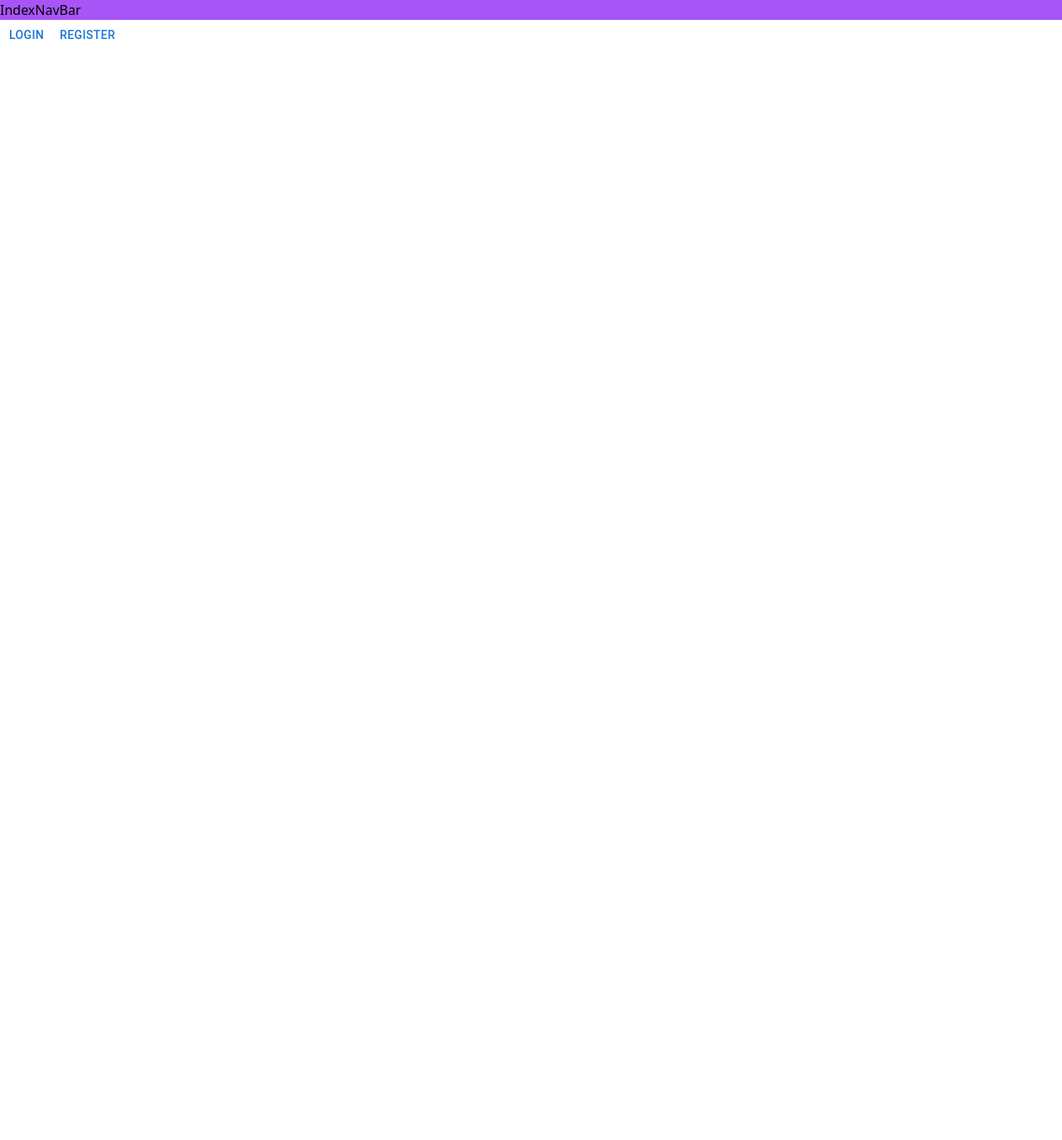
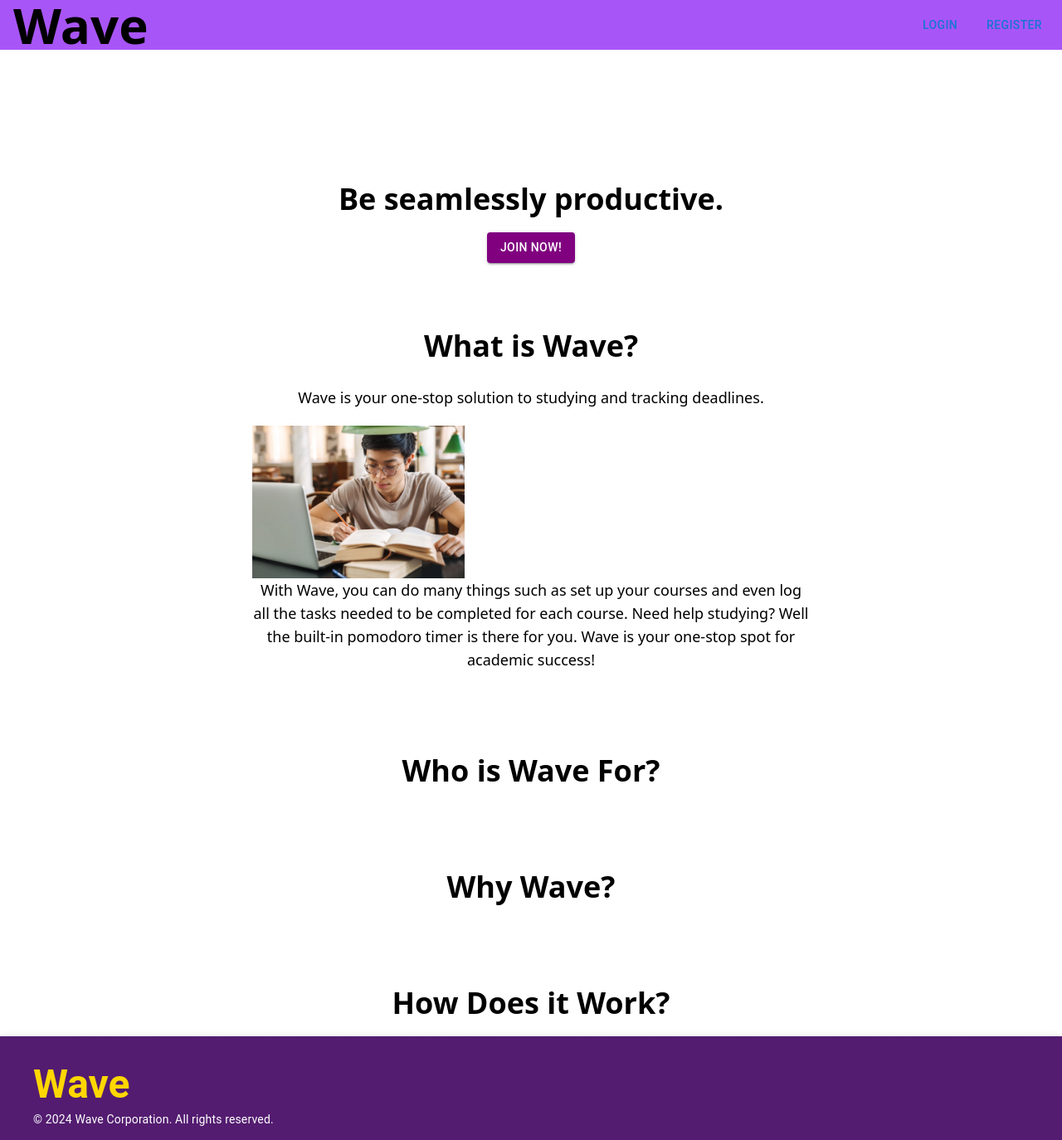
Before and after one commit to cama0000/schoolapp, a Next.js app in the folder schoolapp-frontend/: page / in a window 1280 px wide. Shown: the whole page at 83% size. Before the commit the page ends 800 px from the top, so only its background shows below. Built offline with nearby package versions, Linux system fonts and the light colour scheme.

Commit message:
added lots of stuff to index page and added course sidebar:

```diff
--- /dev/null
+++ b/schoolapp-frontend/src/components/CourseSideBar.jsx
@@ -0,0 +1,16 @@
+import { useAuth } from '@/context/AuthContext';
+import { useRouter } from 'next/router';
+import React from 'react';
+
+const CourseSideBar = () => {
+  const router = useRouter();
+  const { student } = useAuth();
+
+  return (
+    <div className='h-full w-64 bg-gray-300 text-white'>
+      Notebookdsklfdsklfdsfdslmdfskl
+    </div>
+  );
+}
+
+export default CourseSideBar;
--- /dev/null
+++ b/schoolapp-frontend/src/components/Footer.jsx
@@ -0,0 +1,22 @@
+import { AppBar, Toolbar, Typography } from '@mui/material';
+import React from 'react';
+
+const Footer = () => {
+  return (
+    <AppBar position="static" sx={{ backgroundColor: '#531c70', bottom: 0, width: '100%'}}>
+      <Toolbar>
+        <div style={{ display: 'flex', flexDirection: 'column', alignItems: 'flex-start', marginLeft: '16px' }}>
+          <Typography variant="h3" style={{ fontFamily: 'Roboto', color: 'gold', marginTop: '30px', marginBottom: '4px', fontWeight: 'bold' }}>
+            Wave
+          </Typography>
+
+          <Typography variant="body2" color="white" style={{ marginBottom: '15px' }}>
+            &copy; 2024 Wave Corporation. All rights reserved.
+          </Typography>
+        </div>
+      </Toolbar>
+    </AppBar>
+  );
+}
+
+export default Footer;
--- a/schoolapp-frontend/src/components/IndexNavBar.jsx
+++ b/schoolapp-frontend/src/components/IndexNavBar.jsx
@@ -1,8 +1,30 @@
+import { Button } from '@mui/material'
+import Link from 'next/link'
 import React from 'react'
 
 const IndexNavBar = () => {
   return (
-    <div className='bg-purple-500'>IndexNavBar</div>
+    <div className='bg-purple-500 w-screen h-16 flex items-center justify-between px-4'>
+      <span className="text-6xl font-bold">
+        Wave
+      </span>
+
+      <div className='flex space-x-4'>
+      <Link href="/login" passHref>
+        <Button className="text-white">
+          Login
+        </Button>
+      </Link>
+
+      <Link href="/register" passHref>
+        <Button className="text-white">
+          Register
+        </Button>
+      </Link>
+      </div>
+
+
+    </div>
   )
 }
 
--- a/schoolapp-frontend/src/components/ProtectedRoutes.jsx
+++ b/schoolapp-frontend/src/components/ProtectedRoutes.jsx
@@ -13,7 +13,6 @@ const ProtectedRoutes = (WrappedComponent) => {
                 router.push("/login");
             }
             else{
-                console.log("UHHHHHHH")
                 setLoading(false);
             }
         }, [isStudentAuthenticated])
--- a/schoolapp-frontend/src/pages/_app.js
+++ b/schoolapp-frontend/src/pages/_app.js
@@ -1,45 +1,89 @@
+// // import '../app/globals.css';
+// // import { ToastContainer } from 'react-toastify';
+// // import 'react-toastify/dist/ReactToastify.css';
+// // import SideBar from '@/components/SideBar';
+// // import AuthProvider from '@/context/AuthContext';
+// // import { useRouter } from 'next/router';
+// // import CourseSideBar from '@/components/CourseSideBar';
+
+// // function MyApp({ Component, pageProps }) {
+// //   const router = useRouter();
+// //   const showSidebar = router.pathname !== '/login' && router.pathname !== '/register' && router.pathname !== '/';
+
+// //   return (
+// //     <AuthProvider>
+// //       <div className="flex h-screen">
+// //         {showSidebar && <SideBar />}
+// //         <CourseSideBar/>
+// //         <div className={`${showSidebar ? 'ml-48' : ''} flex-grow`}>
+// //           <Component {...pageProps} />
+// //         </div>
+// //       </div>
+// //       <ToastContainer limit={5} />
+// //     </AuthProvider>
+// //   );
+// // }
+
+// // export default MyApp;
+
+
 // import '../app/globals.css';
 // import { ToastContainer } from 'react-toastify';
 // import 'react-toastify/dist/ReactToastify.css';
 // import SideBar from '@/components/SideBar';
 // import AuthProvider from '@/context/AuthContext';
 // import { useRouter } from 'next/router';
-
+// import CourseSideBar from '@/components/CourseSideBar';
 
 // function MyApp({ Component, pageProps }) {
 //   const router = useRouter();
 //   const showSidebar = router.pathname !== '/login' && router.pathname !== '/register' && router.pathname !== '/';
+//   const showCourseSideBar = router.pathname.startsWith('/courses/'); // Assuming your course page route starts with '/course'
 
 //   return (
 //     <AuthProvider>
 //       <div className="flex h-screen">
-//         {showSidebar && <SideBar />}
-//         <div className="ml-32 p-5 w-full">
+//         {/* {showSidebar && <SideBar />} */}
+//         {showCourseSideBar && <CourseSideBar />}
+//         <div className={`${showSidebar ? 'ml-32' : ''} ${showCourseSideBar ? 'ml-64' : ''} flex-grow`}>
 //           <Component {...pageProps} />
 //         </div>
 //       </div>
-//       <ToastContainer limit={5}/>
+//       <ToastContainer limit={5} />
 //     </AuthProvider>
 //   );
 // }
 
 // export default MyApp;
+
+// MyApp.jsx
+
+
+
 import '../app/globals.css';
 import { ToastContainer } from 'react-toastify';
 import 'react-toastify/dist/ReactToastify.css';
 import SideBar from '@/components/SideBar';
 import AuthProvider from '@/context/AuthContext';
 import { useRouter } from 'next/router';
+import CourseSideBar from '@/components/CourseSideBar';
 
 function MyApp({ Component, pageProps }) {
   const router = useRouter();
   const showSidebar = router.pathname !== '/login' && router.pathname !== '/register' && router.pathname !== '/';
+  const showCourseSideBar = router.pathname.startsWith('/courses/') && router.pathname !== '/courses';
 
   return (
     <AuthProvider>
       <div className="flex h-screen">
         {showSidebar && <SideBar />}
-        <div className={`${showSidebar ? 'ml-48' : ''} flex-grow`}>
+        <div className={`${showSidebar ? 'ml-32' : ''} flex-grow flex`}>
+          {showCourseSideBar && (
+            <>
+              <SideBar/> {/* Main Sidebar */}
+              <CourseSideBar/> {/* Course Sidebar */}
+            </>
+          )}
           <Component {...pageProps} />
         </div>
       </div>
--- a/schoolapp-frontend/src/pages/courses/[course].jsx
+++ b/schoolapp-frontend/src/pages/courses/[course].jsx
@@ -11,6 +11,7 @@ import { toast } from 'react-toastify';
 import dayjs from 'dayjs';
 import DeleteOutlineIcon from '@mui/icons-material/DeleteOutline';
 import AssignmentTurnedInIcon from '@mui/icons-material/AssignmentTurnedIn';
+import CourseSideBar from '@/components/CourseSideBar';
 
 const CoursePage = () => {
   const router = useRouter();
@@ -112,6 +113,7 @@ const CoursePage = () => {
 
   return (
     <div className="flex-1 flex flex-col items-center mt-12">
+
       <span className="text-6xl font-bold">
         {selectedCourse.courseName}
       </span>
--- a/schoolapp-frontend/src/pages/home.jsx
+++ b/schoolapp-frontend/src/pages/home.jsx
@@ -52,7 +52,7 @@ const Home = () => {
             </div>
           ))
         ) : (
-          <p>No tasks available for this student.</p>
+          <p>No tasks!</p>
         )}
 
     </div>
--- a/schoolapp-frontend/src/pages/index.jsx
+++ b/schoolapp-frontend/src/pages/index.jsx
@@ -1,26 +1,101 @@
-import IndexNavBar from '@/components/IndexNavBar'
-import { Button } from '@mui/material'
-import Link from 'next/link'
-import React from 'react'
+// import Footer from '@/components/Footer'
+// import IndexNavBar from '@/components/IndexNavBar'
+// import { Button } from '@mui/material'
+// import Link from 'next/link'
+// import React from 'react'
+
+// const index = () => {
+//   return (
+//     <div>
+//         <IndexNavBar/>
+
+//         <div className='content flex flex-col items-center mt-40'>
+//             <span className='font-bold text-4xl mb-5 text-center'>
+//                 Be seamlessly productive.
+//             </span>
+
+//             <Link href="/register" passHref>
+//                 <Button variant="contained"
+//                     color="primary"
+//                     style={{ backgroundColor: 'purple', color: 'white' }}>
+//                     Join now!
+//                 </Button>
+//             </Link>
+
+//             <div className="mt-8 max-w-2xl text-center">
+//           <span className="text-lg mb-5 block">
+//             With Wave, you can do many things such as set up your courses and even log all
+//             the tasks needed to be completed for each course. Need help studying? Well the built-in
+//             pomodoro timer is there for you. Wave is your one-stop spot for academic success!
+//           </span>
+
+
+//           <Footer/>
+//         </div>
+//         </div>
+
+//     </div>
+//   )
+// }
+
+// export default index
+
+import Footer from '@/components/Footer';
+import IndexNavBar from '@/components/IndexNavBar';
+import { Button } from '@mui/material';
+import Link from 'next/link';
+import React from 'react';
 
 const index = () => {
   return (
-    <div>
-        <IndexNavBar/>
+    <div className="flex flex-col min-h-screen relative">
+      <IndexNavBar />
 
-        <Link href="/login" passHref>
-            <Button>
-                Login
-            </Button>
+      <div className="flex-grow content flex flex-col items-center mt-40">
+        <span className="font-bold text-4xl mb-5 text-center">
+          Be seamlessly productive.
+        </span>
+
+        <Link href="/register" passHref>
+          <Button variant="contained" color="primary" style={{ backgroundColor: 'purple', color: 'white' }}>
+            Join now!
+          </Button>
         </Link>
 
-        <Link href="/register" passHref>
-            <Button>
-                Register
-            </Button>
-        </Link>
+        <span className="font-bold text-4xl mt-20 mb-5 text-center">
+          What is Wave?
+        </span>
+
+        <div className="mt-2 max-w-2xl text-center">
+            <span className="text-lg mb-5 block">
+                Wave is your one-stop solution to studying and tracking deadlines.
+            </span>
+
+            <img src="/assets/images/study1.png" alt="studying" className="w-64 h-auto mt-5"/>
+
+            <span className="text-lg mb-5 block">
+                With Wave, you can do many things such as set up your courses and even log all
+                the tasks needed to be completed for each course. Need help studying? Well the built-in
+                pomodoro timer is there for you. Wave is your one-stop spot for academic success!
+            </span>
+        </div>
+
+        <span className="font-bold text-4xl mt-20 mb-5 text-center">
+          Who is Wave For?
+        </span>
+
+        <span className="font-bold text-4xl mt-20 mb-5 text-center">
+          Why Wave?
+        </span>
+
+        <span className="font-bold text-4xl mt-20 mb-5 text-center">
+          How Does it Work?
+        </span>
+      </div>
+
+      <Footer/>
     </div>
-  )
+  );
 }
 
-export default index
+export default index;
```
Also changed, not shown: schoolapp-frontend/public/assets/images/study1.png (added).
